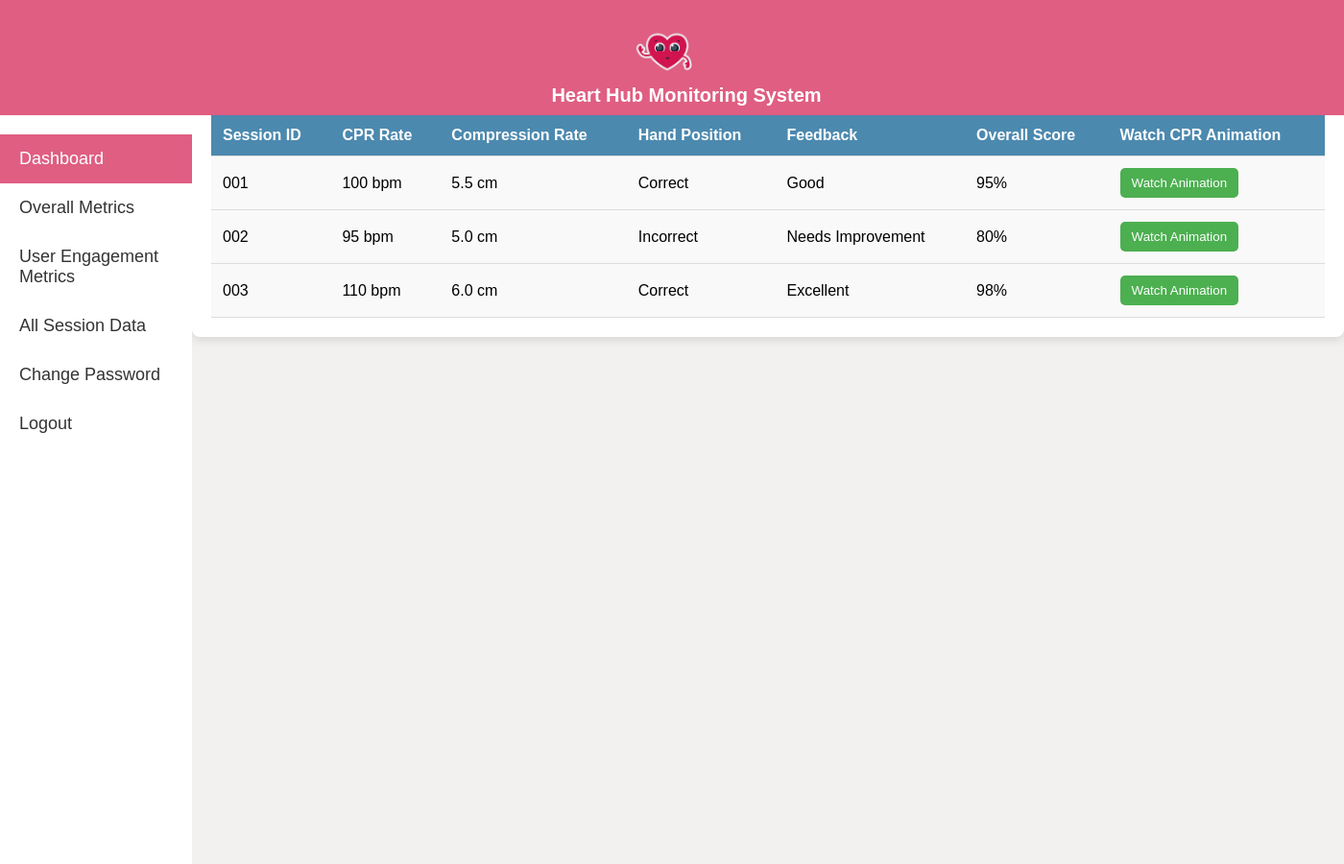
After one commit to c3008842/dissertation, a Django app: page /session/data in a window 1400 px wide. The commit adds this page. Shown: the whole page at 96% size. Run offline with Django 5.2, Linux system fonts and the light colour scheme.

Commit message:
made changes on frontend on All session page, User engagement metrics

```diff
--- a/remote_monitoring/static/css/hearthub.css
+++ b/remote_monitoring/static/css/hearthub.css
@@ -6,7 +6,7 @@
 
 body {
   font-family: Arial, sans-serif;
-  background-color: #e0e0e0;
+  background-color: #f3f0f0;
   margin: 0;
   padding: 0;
   min-height: 100vh;  /* Ensure the body takes up the full height */
@@ -246,12 +246,17 @@ input {
   margin-left: 100px;
   padding: 20px;
   flex-grow: 1;
-  height: 500px;
+  height: 450px;
+
 }
 
 .content, h2 {
-  font-size: 20px;
+  font-size: 18px;
   color:#333;
+  font-weight: 500;
+  padding-left: 40px;
+  padding-top: 80px;
+
 }
 
 canvas {
@@ -259,15 +264,77 @@ canvas {
   height: auto;    /* Maintain aspect ratio */
 }
 
+
+
 /* --------------------*/
 /* BAR GRAPH PAGE */
 /* ------------------- */
-.graph {
-  flex: 1;
-  padding-left: 200px;
-  display: flex;
-  flex-direction: column;
-  height: 40%;
+.chart-container {
+  width: 170%;
+  max-width: 1000px;
+  aspect-ratio: 2; /* To keep it responsive */
+  padding: 20px;
+  border-radius: 8px;
+  box-shadow: 0 4px 8px rgba(0, 0, 0, 0.1);
+  margin-left: 280px;
+  margin-top: 150px;
+}
+
+.canvas{
+  width: 200%;
+  height: 100%;
+}
+
+
+/* --------------------*/
+/* ALL SESSION DATA */
+/* ------------------- */
+
+.table-container {
+  width: 100%;
+  max-width: 1200px;
+  margin: 0 auto;
+  overflow-x: auto; /* Allows scrolling for smaller screens */
+  background-color: #fff;
+  border-radius: 8px;
+  box-shadow: 0 4px 8px rgba(0, 0, 0, 0.1);
+  padding: 20px;
+  margin-left: 200px;
+  margin-top: 100px;
+}
+
+table {
+  width: 100%;
+  border-collapse: collapse;
+  text-align: left;
+}
+
+th, td {
+  padding: 12px;
+  border-bottom: 1px solid #ddd;
+}
+
+th {
+  background-color: #4c89af;
+  color: white;
+}
+
+td {
+  background-color: #f9f9f9;
+}
+
+/* Watch CPR Animation Button */
+.watch-btn {
+  padding: 8px 12px;
+  background-color: #4CAF50;
+  color: white;
+  border: none;
+  border-radius: 5px;
+  cursor: pointer;
+}
+
+.watch-btn:hover {
+  background-color: #45a049;
 }
 
 
@@ -498,9 +565,9 @@ p {
   }
 }
 
-/* --------------------------------*/
-/* Health Status Responsive design */
-/* ------------------------------- */
+/* ------------------------------------------------------*/
+/* Health Status Responsive design and All session Data */
+/* ----------------------------------------------------- */
 
 @media (max-width: 768px) {
 
@@ -517,6 +584,15 @@ p {
 
   }
 
+  th, td {
+    padding: 8px;
+    font-size: 14px;
+}
+
+.watch-btn {
+    padding: 6px 10px;
+}
+
 
 
 }
--- /dev/null
+++ b/remote_monitoring/templates/allSessionData.html
@@ -0,0 +1,57 @@
+{% extends 'home.html' %}
+{% load static %}
+
+{% block session %}
+
+<div class="table-container">
+    <table>
+        <thead>
+            <tr>
+                <th>Session ID</th>
+                <th>CPR Rate</th>
+                <th>Compression Rate</th>
+                <th>Hand Position</th>
+                <th>Feedback</th>
+                <th>Overall Score</th>
+                <th>Watch CPR Animation</th>
+            </tr>
+        </thead>
+        <tbody>
+            <!-- Example Row 1 -->
+            <tr>
+                <td>001</td>
+                <td>100 bpm</td>
+                <td>5.5 cm</td>
+                <td>Correct</td>
+                <td>Good</td>
+                <td>95%</td>
+                <td><button class="watch-btn">Watch Animation</button></td>
+            </tr>
+            <!-- Example Row 2 -->
+            <tr>
+                <td>002</td>
+                <td>95 bpm</td>
+                <td>5.0 cm</td>
+                <td>Incorrect</td>
+                <td>Needs Improvement</td>
+                <td>80%</td>
+                <td><button class="watch-btn">Watch Animation</button></td>
+            </tr>
+            <!-- Example Row 3 -->
+            <tr>
+                <td>003</td>
+                <td>110 bpm</td>
+                <td>6.0 cm</td>
+                <td>Correct</td>
+                <td>Excellent</td>
+                <td>98%</td>
+                <td><button class="watch-btn">Watch Animation</button></td>
+            </tr>
+        </tbody>
+    </table>
+</div>
+
+
+
+
+{% endblock %}
--- a/remote_monitoring/templates/health_dashboard.html
+++ b/remote_monitoring/templates/health_dashboard.html
@@ -3,6 +3,7 @@
 
 {% block health %}
 
+<div class="machine-container" id="machine-container">
         <!-- Example for existing machines -->
         <div class="machine" data-status="healthy">
             <div class="status-circle"></div>
@@ -33,6 +34,7 @@
             <div class="status-circle"></div>
             <span>HeartHub Machine 6</span>
         </div>
+        </div>
 
     <script src="{% static 'js/health.js' %}"></script>
 
--- a/remote_monitoring/templates/home.html
+++ b/remote_monitoring/templates/home.html
@@ -7,8 +7,8 @@
   <div class="sidebar">
   <a href="{% url 'health' %}" class="sidebar-link" id="health-link">Dashboard</a>
   <a href="{% url 'overall/metrics' %}" class="sidebar-link" id="user-data-link">Overall Metrics</a>
-  <a href="{% url 'graph' %}" class="sidebar-link" id="user-metrics">User Engagement Metrics</a>
-  <a href="{% url 'graph' %}" class="sidebar-link" id="user-activity">All Session Data</a>
+  <a href="{% url 'user/engagement/metrics' %}" class="sidebar-link" id="user-metrics">User Engagement Metrics</a>
+  <a href="{% url 'session/data' %}" class="sidebar-link" id="session-data">All Session Data</a>
   <a href="#change-password" class="sidebar-link" id="change-password-link">Change Password</a>
   <a href="#logout">Logout</a>
   </div>
@@ -44,14 +44,14 @@
     });
 </script>
 
-<div class="machine-container" id="machine-container">
+
   {% block health %}
 
 
   {% endblock %}
 
 
-</div>
+
 
 <section id="overall_metrics">
   {% block overall_metrics %}
@@ -62,19 +62,21 @@
 
 </section>
 
-<section id="user-activity">
+<section id="user-metrics">
+  {% block graph %}
 
+
+  {% endblock %}
 
 
 </section>
 
-<section id="user-data-link">
-  <div class="graph">
-    {% block graph %}
+<section id="session-data">
 
-    {% endblock %}
+  {% block session %}
 
-  </div>
+  {% endblock %}
+
 </section>
 
 
--- a/remote_monitoring/templates/overall_metrics.html
+++ b/remote_monitoring/templates/overall_metrics.html
@@ -5,7 +5,7 @@
 
 <!-- User overall engagement metrics -->
 <main class="content">
-    <h2>Overall Metrics</h2>
+    <h2>This is overall engagement metrics for all the hearthub machines, if you want to view individual machine metrics User Engagement Metrics</h2>
     <canvas id="myPieChart"></canvas> <!-- Canvas for pie chart -->
 </main>
 
--- a/remote_monitoring/urls.py
+++ b/remote_monitoring/urls.py
@@ -11,8 +11,10 @@ urlpatterns = [
     path('reset/message/', views.resetPasswordLink, name="reset/message/"),
     path('reset/password/', views.resetPasswordPage, name="reset/password/"),
     path('reset/success/', views.resetPasswordSuccessMessage, name="reset/success/"),
-    path('graph/', views.barGraph, name="graph"),
+    path('user/engagement/metrics', views.userEngagementMetrics, name="user/engagement/metrics"),
     path('health/', views.healthStatus, name="health"),
     path('overall/metrics', views.overallMetrics, name="overall/metrics"),
+    path('session/data', views.allSessionData, name="session/data"),
+
 
 ]
--- a/remote_monitoring/views.py
+++ b/remote_monitoring/views.py
@@ -28,11 +28,15 @@ def resetPasswordPage(request):
 def resetPasswordSuccessMessage(request):
     return render(request, 'resetPasswordSuccessMessage.html')
 
-def barGraph(request):
-    return render(request, 'bargraph.html')
+def userEngagementMetrics(request):
+    return render(request, 'userEngagementMetrics.html')
 
 def healthStatus(request):
     return render(request, 'health_dashboard.html')
 
 def overallMetrics(request):
     return render(request, 'overall_metrics.html')
+
+
+def allSessionData(request):
+    return render(request, 'allSessionData.html')
```
Also changed, not shown: remote_monitoring/templates/bargraph.html (deleted, +0 -10 lines), remote_monitoring/templates/userEngagementMetrics.html (added, +67 -0 lines).
